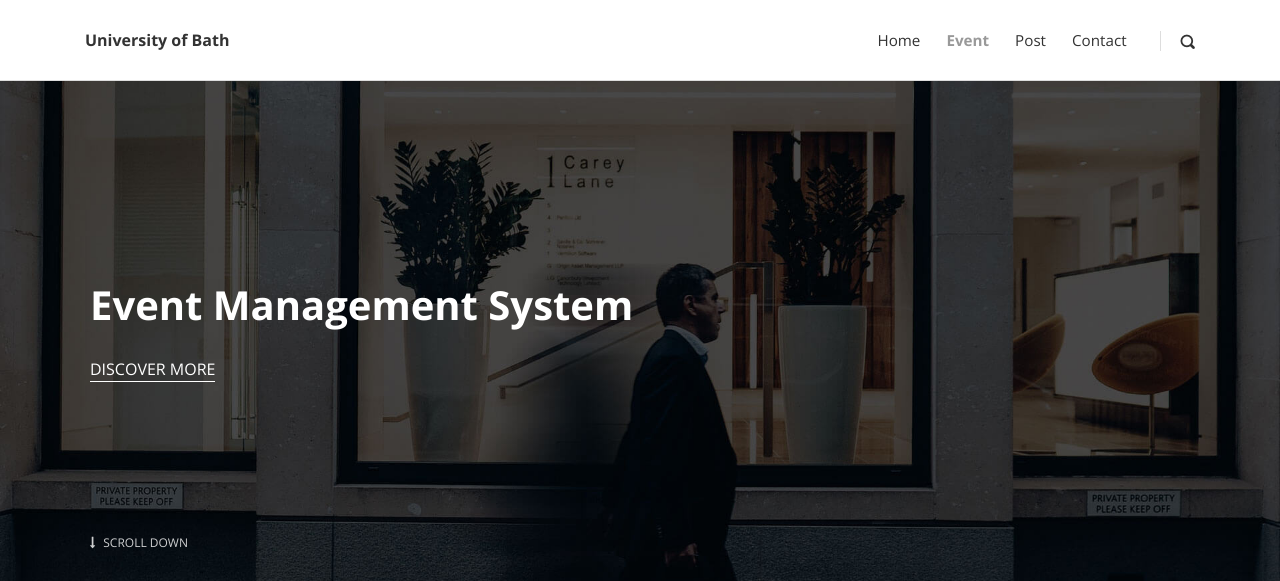
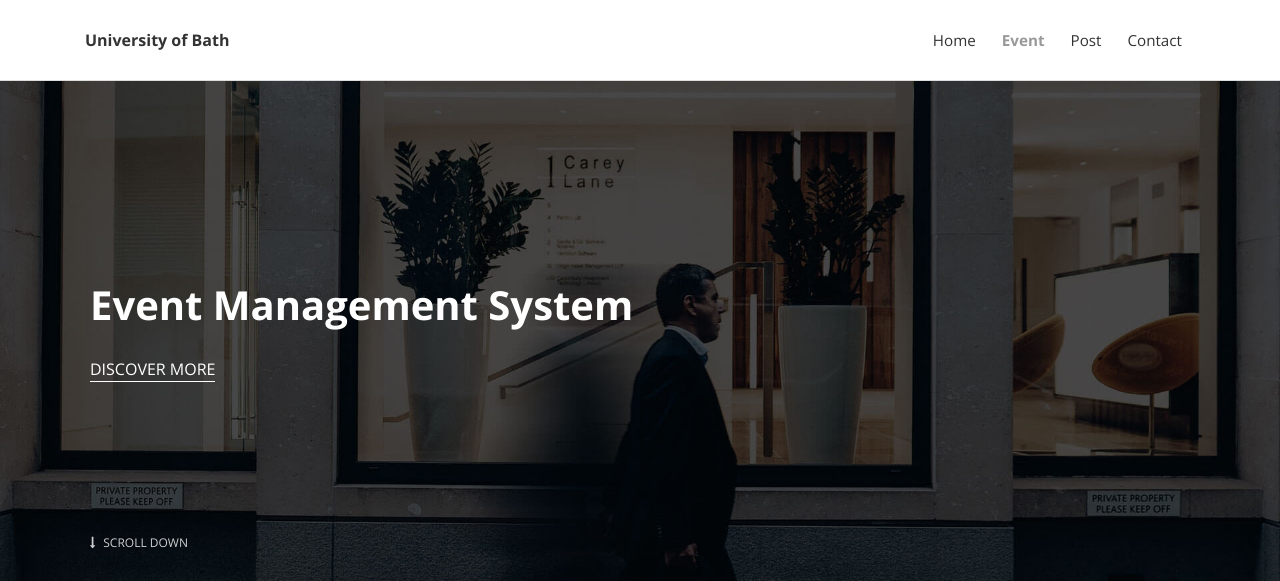
Before and after one commit to JerryL012/blog, a Django app: page / in a window 1280 px wide. Shown: the top 581 px of the page. Run offline with Django 3.2, Linux system fonts and the light colour scheme; data comes from the database, SQL or seed files in the repository; some libraries are stand-ins or nearby versions.

Commit message:
delete nav search btn

```diff
--- a/blog/urls.py
+++ b/blog/urls.py
@@ -10,7 +10,7 @@ urlpatterns = [
     path('admin/', admin.site.urls),
     path('blog/', blog, name='post-list'),
     path('post/<id>/', post, name='post-detail'),
-    path('search/', search, name='search')
+    path('search/', search, name='search'),
 ]
 
 if settings.DEBUG:
--- a/templates/header.html
+++ b/templates/header.html
@@ -35,7 +35,9 @@
               <li class="nav-item"><a href="#" class="nav-link ">Contact</a>
               </li>
             </ul>
-            <div class="navbar-text"><a href="#" class="search-btn"><i class="icon-search-1"></i></a></div>
+<!--            <div class="search-btn">-->
+<!--              <a href="#"  class="search"><i class="icon-search-1"></i></a>-->
+<!--            </div>-->
 <!--            <ul class="langs navbar-text"><a href="#" class="active">EN</a><span>           </span><a href="#">ES</a></ul>-->
           </div>
         </div>
```
